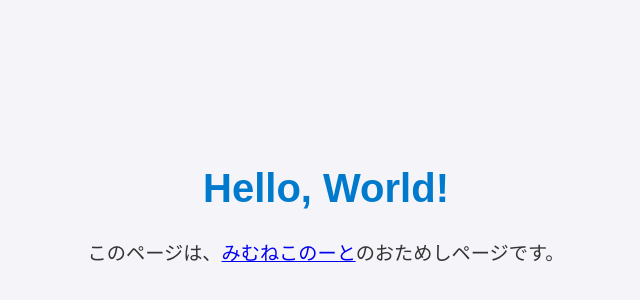
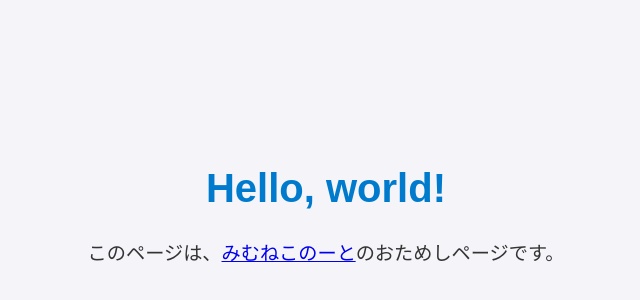
Before and after one commit to mimneko/mimneko.github.io, a plain HTML site: page index.html in a window 1280 px wide. Shown: the part 188-488 px from the top of the page, 314-954 px from the left. Drawn offline with Linux system fonts and the light colour scheme.

Commit message:
Update index.html

```diff
--- a/index.html
+++ b/index.html
@@ -28,7 +28,7 @@
 </head>
 <body>
   <main>
-    <h1>Hello, World!</h1>
+    <h1>Hello, world!</h1>
     <p>このページは、<a href="https://mimneko.github.io/note/">みむねこのーと</a>のおためしページです。</p>
   </main>
 </body>
```
